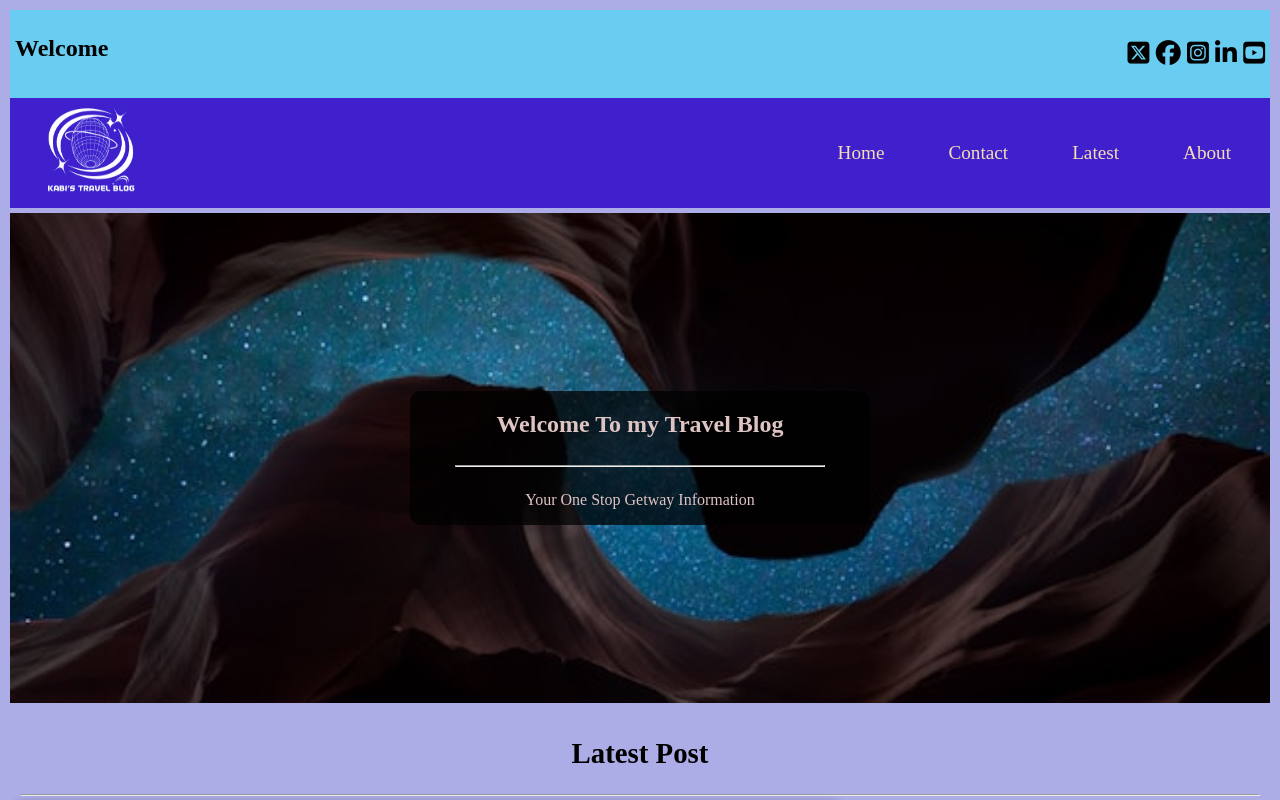
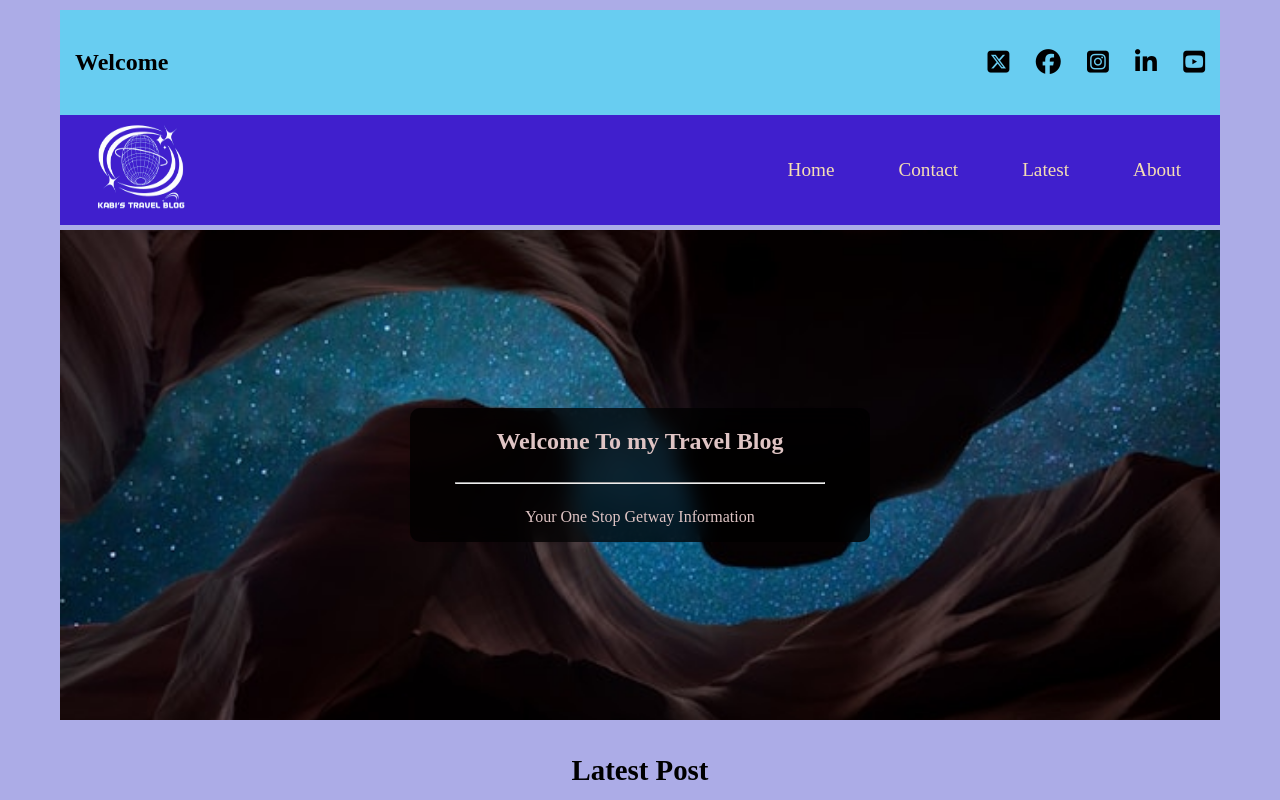
Before and after one commit to kabindrr/PersonalBlog, a plain HTML site: page index.html in a window 1280 px wide. Shown: the top 800 px of the page. Drawn offline with Linux system fonts and the light colour scheme.

Commit message:
final product

```diff
--- a/style.css
+++ b/style.css
@@ -29,18 +29,29 @@ body {
 
 .container {
   width: auto;
+  padding: 0 50px;
   /* margin: 5px; */
 }
 .icons {
   display: flex;
   width: auto;
+
   justify-content: space-between;
   background-color: rgba(0, 255, 255, 0.397);
   padding: 5px;
   margin: 0;
 }
+.icons h1 {
+  display: flex;
+  align-items: center;
+  justify-content: center;
+  padding: 10px;
+}
 .font-icons ul {
   font-size: 25px;
+}
+.font-icons i {
+  padding: 10px;
 }
 .navBar {
   color: wheat;
@@ -77,6 +88,7 @@ body {
 
 .hero {
   background: url(./assets/bg3.jpg) no-repeat center;
+  background-attachment: fixed;
   height: 60vh;
   width: auto;
   background-size: cover;
@@ -95,6 +107,7 @@ body {
   display: flex;
   flex-direction: column;
   align-items: center;
+  backdrop-filter: blur(10px);
 }
 
 .hero-content hr {
@@ -262,7 +275,7 @@ article .btn {
     padding: 10px;
   }
   .hero-content {
-    width: 60%;
+    width: 70%;
   }
   .latest {
     font-size: medium;
```
